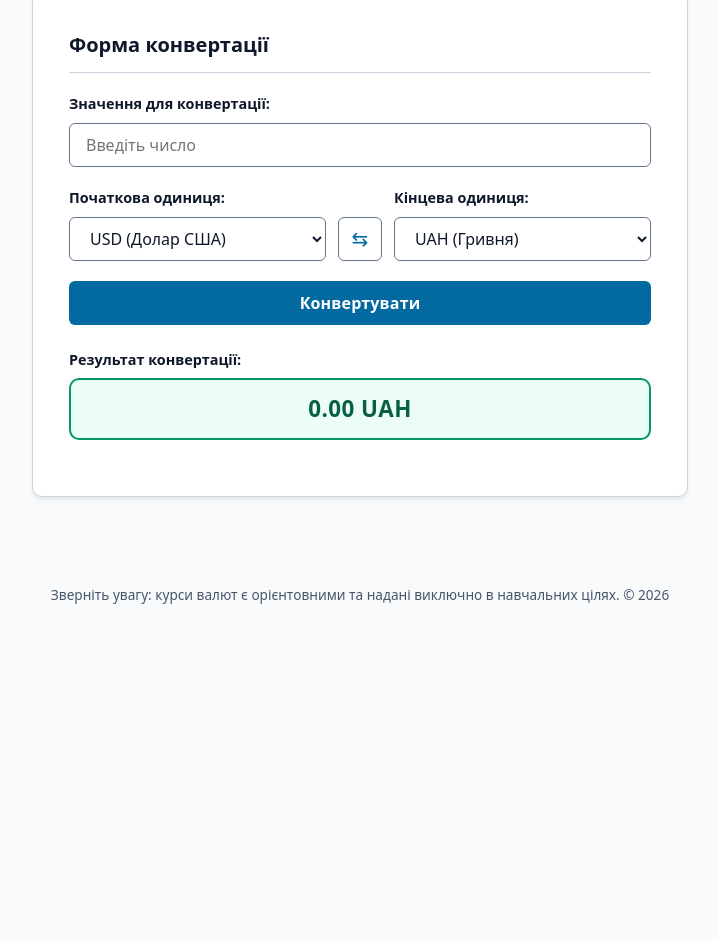
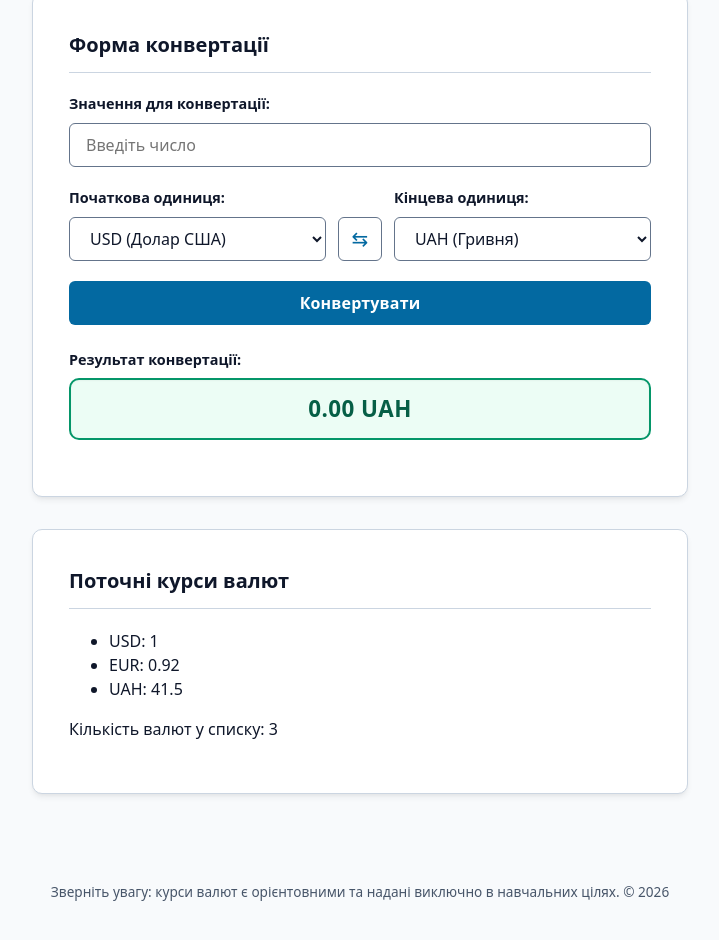
Before and after one commit to kkteeaa-jpg/unit-currency-converter, a plain HTML site: page index.html in a window 1280 px wide. Shown: the part 433-1373 px from the top of the page, without its empty margins (280-999 px from the left). Before the commit the page ends 1086 px from the top, so only its background shows below. Drawn offline with Linux system fonts and the light colour scheme.

Commit message:
feat: робота з деревом DOM та засобами чистого JavaScript

```diff
--- a/index.html
+++ b/index.html
@@ -79,6 +79,12 @@
                 </div>
             </form>
         </section>
+
+        <section id="rates-section">
+            <h2>Поточні курси валют</h2>
+            <ul id="rates-list"></ul>
+            <p id="rates-count"></p>
+        </section>
     </main>
 
     <footer>
--- a/script.js
+++ b/script.js
@@ -3,6 +3,33 @@ const rates = {
     EUR: 0.92,
     UAH: 41.5
 }; //оголошую курс валют
+
+const listContainer = document.querySelector('#rates-list');//вибір контейнера списку та блоку підсумку в DOM
+const countContainer = document.querySelector('#rates-count');
+
+function renderRates(ratesData) {//функція рендеру списку курсів
+    listContainer.innerHTML = '';//очищення перед додаванням
+
+    const entries = Object.entries(ratesData);//отримує масив
+
+    entries.forEach (([currency, rate]) => {//цикл обробки та створення елементів
+        const li = document.createElement('li');//створює li та заповнює текстом
+        li.textContent = `${currency}: ${rate}`;
+
+        li.dataset.rate = rate;//створює атрибут data-rate
+
+        const threshold = 10; //поріг для валюти з великим курсом
+        if (rate > threshold) {
+            li.classList.add('big-rate');
+        }
+
+        listContainer.append(li);//додаємо li у список ul
+    });
+
+    countContainer.textContent = `Кількість валют у списку: ${entries.length}`;//оновлюємо кількість валют
+}
+
+renderRates(rates);//виклик функції рендеру
 
 console.log('Список курсів валют');
 for (const key of Object.keys(rates)) {
```
